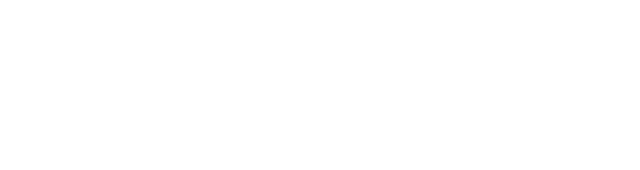
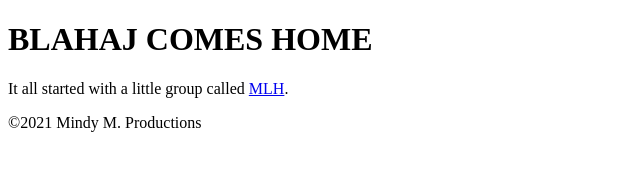
Before and after one commit to KC-LC101-June-21/assignment-4-html-me-something-mindy-m, a website: page index.html in a window 1280 px wide. Shown: the whole page, without its empty margins (0-640 px from the left). Drawn offline with Linux system fonts and the light colour scheme.

Commit message:
Add header info and beginning sentence

```diff
--- a/index.html
+++ b/index.html
@@ -6,15 +6,22 @@
    </head>
    <body>
       <header>
-
+         <h1>
+            BLAHAJ COMES HOME
+         </h1>
       </header>
       <main>
          <article>
+            <p>
+               It all started with a little group called <a href="https://mlh.io/">MLH</a>.
+            </p>
 
          </article>
       </main>
       <footer>
-
+         <p>
+            &copy2021 Mindy M. Productions
+         </p>
       </footer>
    </body>
 </html>
```
